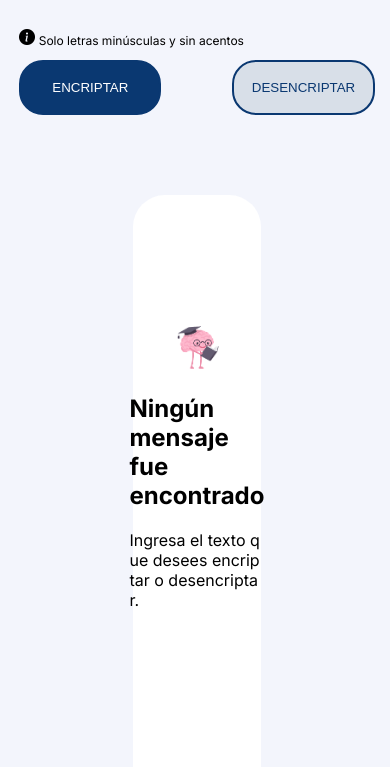
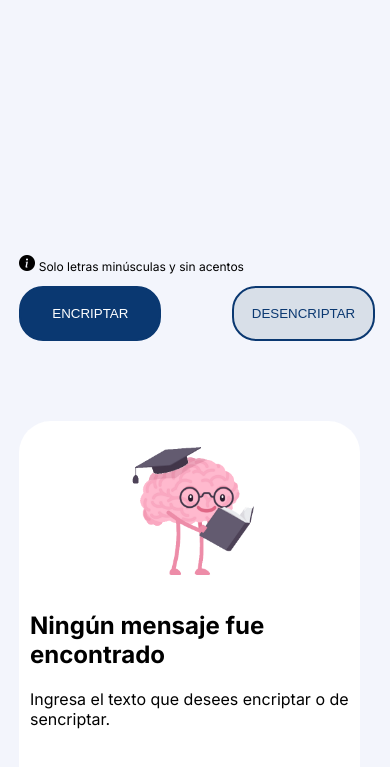
Before and after one commit to CRICAPOGA/Encriptador-de-Texto, a plain HTML site: page index.html in a window 390 px wide. Both pictures are taken after a click on the button "ENCRIPTAR". Shown: the part 157-924 px from the top of the page. Drawn offline with Linux system fonts and the light colour scheme.

Commit message:
Responsive design Tablet, movil

```diff
--- a/Estilo.css
+++ b/Estilo.css
@@ -8,6 +8,8 @@
     --colorFondo: #F3F5FC;
 }
 
+
+/* COMPUTADOR */
 html, body{
     margin: 0;
     padding: 0;
@@ -55,6 +57,7 @@ section{
 }
 
 ::placeholder{
+    font-size: 2rem;
     color: var(--colorAzul);
 }
 
@@ -128,3 +131,42 @@ aside{
     visibility: hidden;
     display: inline-block;/*Centrar el texto del boton*/
 }
+
+/* TABLET */
+@media(max-width: 768px){
+
+    #contenido{
+        flex-direction: column;
+    }
+
+    section{
+        width: 100%;
+    }
+
+    #entrada{
+        height: 300px;
+    }
+
+    aside{
+        width: 90%;
+        height: 10%;
+    }
+
+    #imagen{
+        display: none;
+    }
+
+    #botonCopiar{
+        width: 100%;
+    }
+}
+
+/* TELEFONO MOVIL */
+@media(max-width: 376px){
+    .botones{
+        flex-direction: column;
+    }
+    #botonEncriptar, #botonDesencriptar, #botonCopiar{
+        width: 100%;
+    }
+}
--- a/Interactividad.js
+++ b/Interactividad.js
@@ -1,8 +1,10 @@
+let anchoPantalla = screen.width;
+
 function encriptar() {
   //Encriptación Cesar (4)
   let texto = document.querySelector("#entrada").value;
   document.querySelector("#entrada").value = ""; //Vaciar campo de texto
-    document.querySelector("#salida").value = "";//Vaciar salida
+  document.querySelector("#salida").value = ""; //Vaciar salida
 
   //Calcular el largo de caracteres
   if (texto.length <= 700) {
@@ -30,7 +32,10 @@ function encriptar() {
       document.querySelector("#salida").innerHTML = texto;
     } else {
         document.querySelector("#subtSalida").style.display = "flex";
+        //Solo muentra la imagen en caso de que sea en pc
+        if (anchoPantalla > 768) {
             document.querySelector("#imagen").style.display = "flex";
+        }
       document.querySelector("#botonCopiar").style.visibility = "hidden";
       document.querySelector("aside").style.alignItems = "center";
       document.querySelector("aside").style.justifyContent = "center";
@@ -74,13 +79,16 @@ function desencriptar() {
       document.querySelector("#salida").innerHTML = texto;
     } else {
       document.querySelector("#subtSalida").style.display = "flex";
+      if (anchoPantalla > 768) {
         document.querySelector("#imagen").style.display = "flex";
+      }
       document.querySelector("#botonCopiar").style.visibility = "hidden";
       document.querySelector("aside").style.alignItems = "center";
       document.querySelector("aside").style.justifyContent = "center";
       document.querySelector("aside").style.justifyContent = "space-between";
 
-            document.querySelector("#salida").innerHTML = "Ingresa el texto que desees encriptar o desencriptar.";
+      document.querySelector("#salida").innerHTML =
+        "Ingresa el texto que desees encriptar o desencriptar.";
     }
   } else {
     alert("El texto no puede superar los 700 caracteres");
```
Lines whose indentation alone changed are shown as unchanged.
